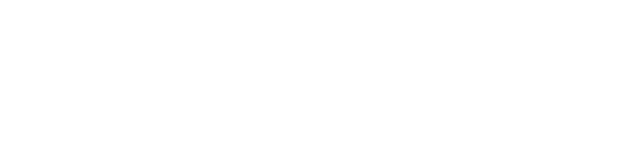
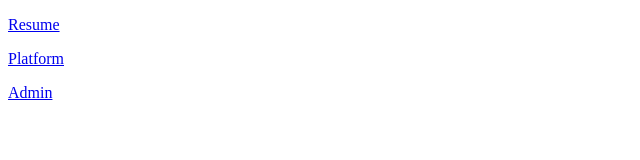
Before and after one commit to ZGGCL/ZGGCL.github.io, a plain HTML site: page index.html in a window 1280 px wide. Shown: the whole page, without its empty margins (0-640 px from the left). Drawn offline with Linux system fonts and the light colour scheme.

Commit message:
Update index.html

```diff
--- a/index.html
+++ b/index.html
@@ -5,6 +5,8 @@
     <title>Charlie</title>
 </head>
 <body>
-
+    <p><a href="http://212.64.66.160/Resume">Resume</a></p>
+    <p><a href="http://212.64.66.160/Platform">Platform</a></p>
+    <p><a href="http://212.64.66.160/Admin">Admin</a></p>
 </body>
 </html>
```
